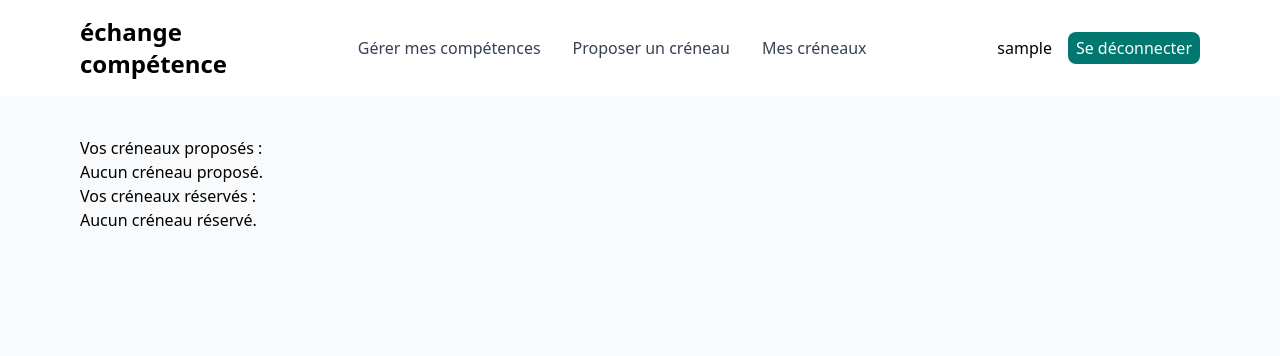
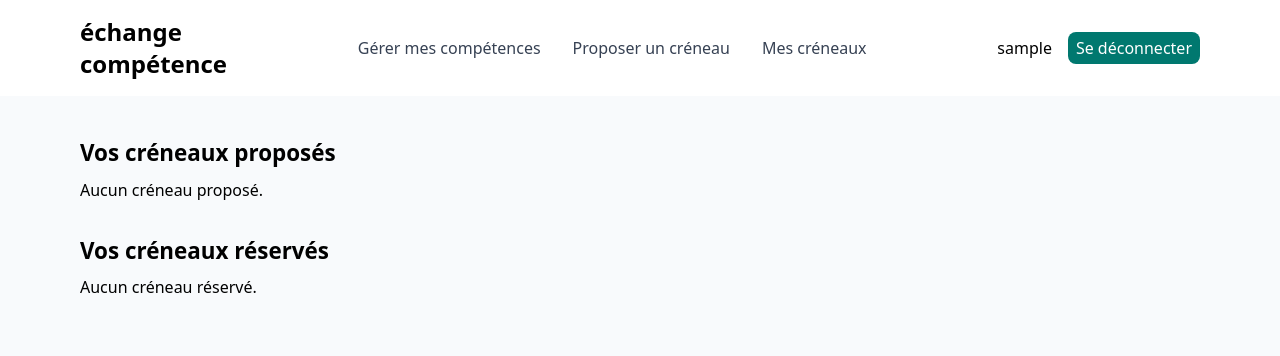
Before and after one commit to SamuelFMS/17-Evaluation-Web-Python, a Django app: page /my-activities/ in a window 1280 px wide. Shown: the top 356 px of the page. Run offline with Django 5.2, Linux system fonts and the light colour scheme; the visitor is signed in with stand-in values (Sample User, id 1); data that the repository does not hold is empty.

Commit message:
style: Page de mes activités

```diff
--- a/djangoevaluation/echangecompetence/templates/echangecompetence/myactivities.html
+++ b/djangoevaluation/echangecompetence/templates/echangecompetence/myactivities.html
@@ -1,12 +1,14 @@
 {% extends "base.html" %}
 {% block main %}
-<p>Vos créneaux proposés :</p>
+<h1 class="pb-2">Vos créneaux proposés</h1>
+<div class="pb-8">
 {% if my_activities.0 and my_activities.0|length > 0 %}
     {% include "echangecompetence/tableau_creneau.html" with planActivities=my_activities.0 %}
 {% else %}
     <p>Aucun créneau proposé.</p>
 {% endif %}
-<p> Vos créneaux réservés :</p>
+</div>
+<h1 class="pb-2"> Vos créneaux réservés</h1>
 {% if my_activities.1 and my_activities.1|length > 0 %}
     {% include "echangecompetence/tableau_creneau.html" with planActivities=my_activities.1 %}
 {% else %}
```
